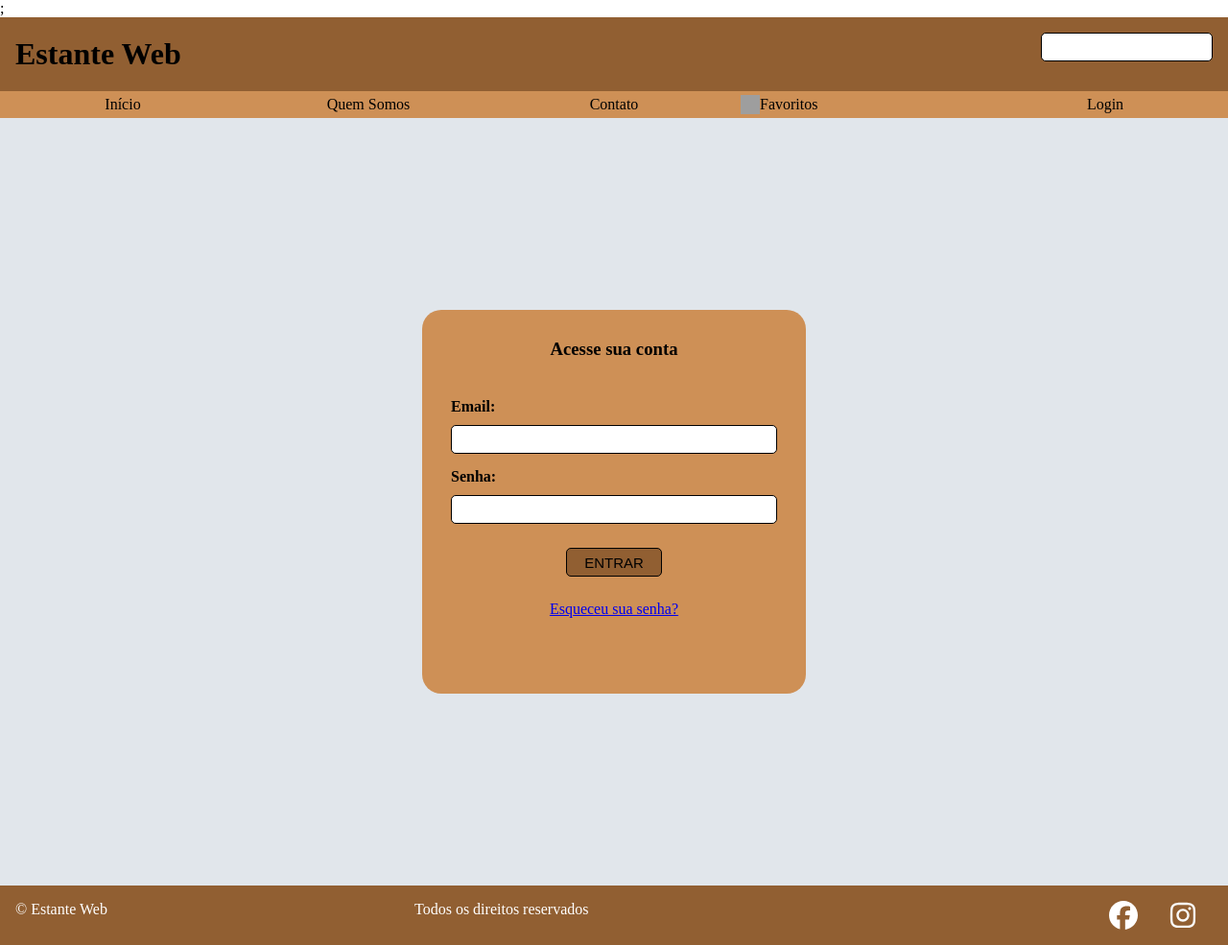
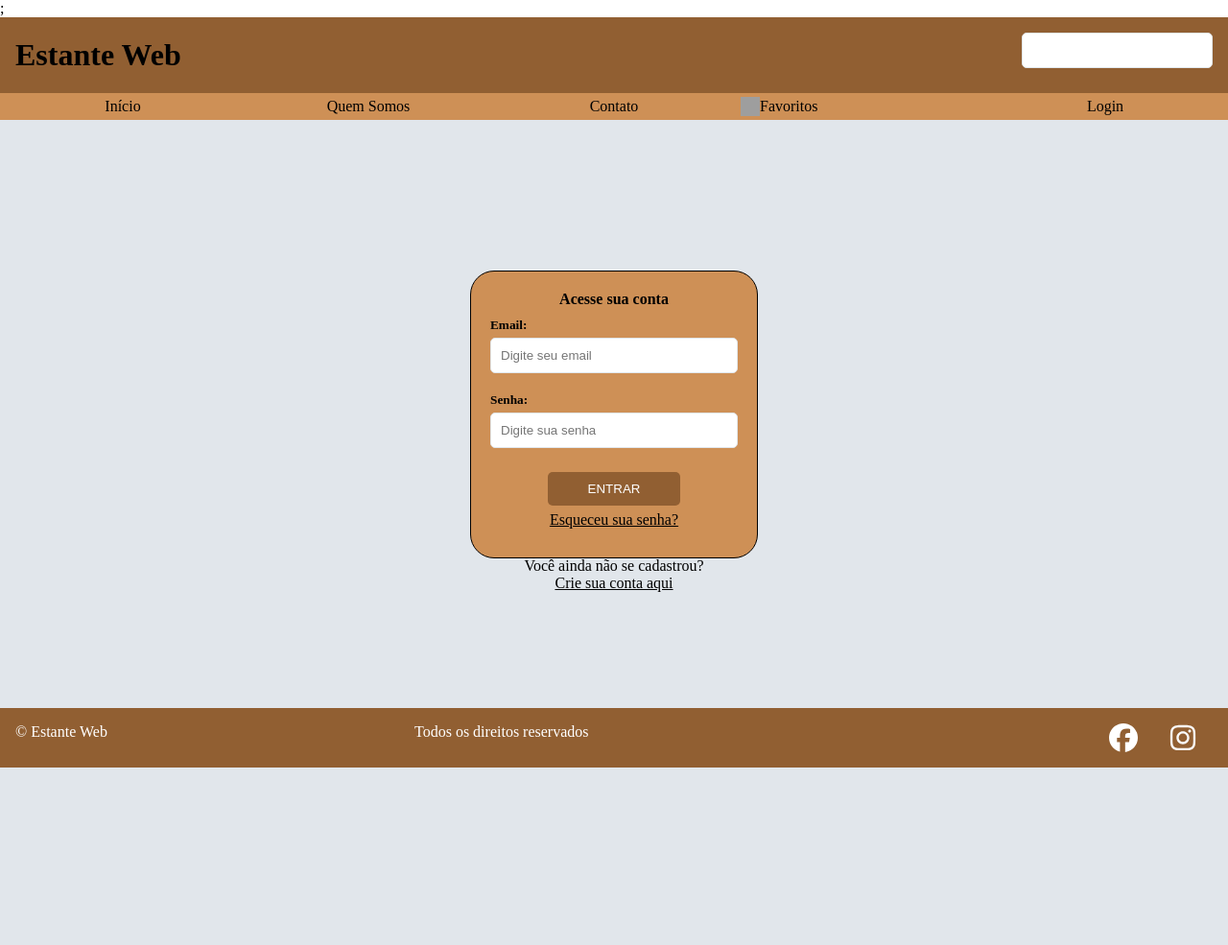
Before and after one commit to Ellenylce/Estudo_Full_Stack_Estante_Web, a PHP site: page /views/login.html in a window 1280 px wide. Shown: the whole page at 96% size. After the commit the page ends 800 px from the top, so only its background shows below. Run offline with PHP 8.4, Linux system fonts and the light colour scheme; grey boxes are pictures that could not be loaded.

Commit message:
Finalizei view login

```diff
--- a/css/style.css
+++ b/css/style.css
@@ -225,50 +225,71 @@ footer{
     color: var(--terciaria);
 }
 
+
 /* LOGIN */
-.alinhar_form{
-    border-radius: 20px;
+
+
+.box_login {
+
     background-color: var(--secundaria);
-    display:flex;
-    flex-direction:column;
-    height: 400px;
-    width: 400px;
-    padding: 30px;
+    padding: 20px;
+    border-radius: 25px;
+    border:1px solid var(--preto);
+    width: 300px;
+    height: 300px;
+
 }
 
-.centralizar_form{
+form {
+    display: flex;
+    flex-direction: column;
+}
+
+label {
+     margin: 10px 0 5px; /*margem superior/esquerda-direita/superior*/
+}
+.alinha_label{
     display:flex;
-    height: 800px;
-    justify-content:center;
-    align-items:center;
+    text-align: left;
 }
-.espacamento_label{
+input {
+    padding: 10px;
     margin-bottom: 10px;
-}
-.centralizar_titulo{
-    display:flex;
-    justify-content: center;
-    margin-bottom: 40px;
-}
-input, button{
-    margin-bottom: 15px; /*margem inferior*/
-    border:1px solid var(--preto); /*borda solida com espessura de 1px de cor cinza */
-    height: 30px; /* altura */
-    width: 100%;
+    border: 1px solid var(--terciaria);
     border-radius: 5px;
 }
-button{
-    font-size: 15px;/*tamanho da fonte */
-    background: var(--primaria);
-    /* border:none; tirar a borda */
-    border-radius:5px;
-    width: 100px;
-    cursor: pointer; /*cursor vira ponteiro */
+
+button {
+    padding: 10px;
+    background-color:var(--primaria);
+    color: var(--branco);
+    border: none;
+    border-radius: 5px;
+    cursor: pointer;
+    margin-left: 60px;
+    margin-right: 60px;
+    margin-top:15px;
+    margin-bottom: 6px;;
 }
-.centralizar{ /*centralizar button*/
-    margin-top: 10px;
-    display:flex;
-    justify-content: center;
 
 
+.formatar_link a{
+    color: var(--preto);
+
 }
+.formatar_link a:hover{
+    color: blue;
+}
+.cadastro-link  {
+
+    margin-top: 30px;
+}
+
+.cadastro-link  a{
+    color: var(--preto);
+
+}
+
+.cadastro-link a:hover {
+    color: blue;
+}
--- a/views/login.html
+++ b/views/login.html
@@ -26,20 +26,28 @@
     </nav>
 
     <!--Meu código-->
-    <main> <!--principal-->
-        <div class="centralizar_form">
-            <form class="alinhar_form">
-                <h3 class="centralizar_titulo">Acesse sua conta</h3>
-                <div class="espacamento_label"><h4><label for = "email">Email:</label></h4></div> <!--rotulo-->
-                <input type="email" name="email" required />
-                <div class="espacamento_label"><h4><label class="espacamento_label" for="password">Senha:</label></h4></div>
-                <input type="password" name="senha" required/>
-                <div class="centralizar"><button type="submit">ENTRAR</button></div>
-                <div class="centralizar"><a href="#esqueceu_a_senha.html">Esqueceu sua senha?</a></div>
+    <main class="centralizar_main"> <!--principal-->
+
+
+
+        <div class="box_login">
+            <form>
+                <h4>Acesse sua conta</h4>
+                <h5 class="alinha_label"><label for="email">Email:</label></h5>
+                <input type="email"  name="email" placeholder="Digite seu email ">
+                <h5><label class="alinha_label" for="password">Senha:</label></h5>
+                <input type="password"  name="password" placeholder="Digite sua senha">
+                <button type="submit">ENTRAR</button>
+                <div class="formatar_link">
+                    <a  href="#Esqueceu_sua_senha" >Esqueceu sua senha?</a>
+                </div>
 
             </form>
+            <div class="cadastro-link">
+                <p >Você ainda não se cadastrou? </p>
+                <a href="cadastro.html">Crie sua conta aqui</a>
+            </div>
         </div>
-
 
 
     </main>
```
